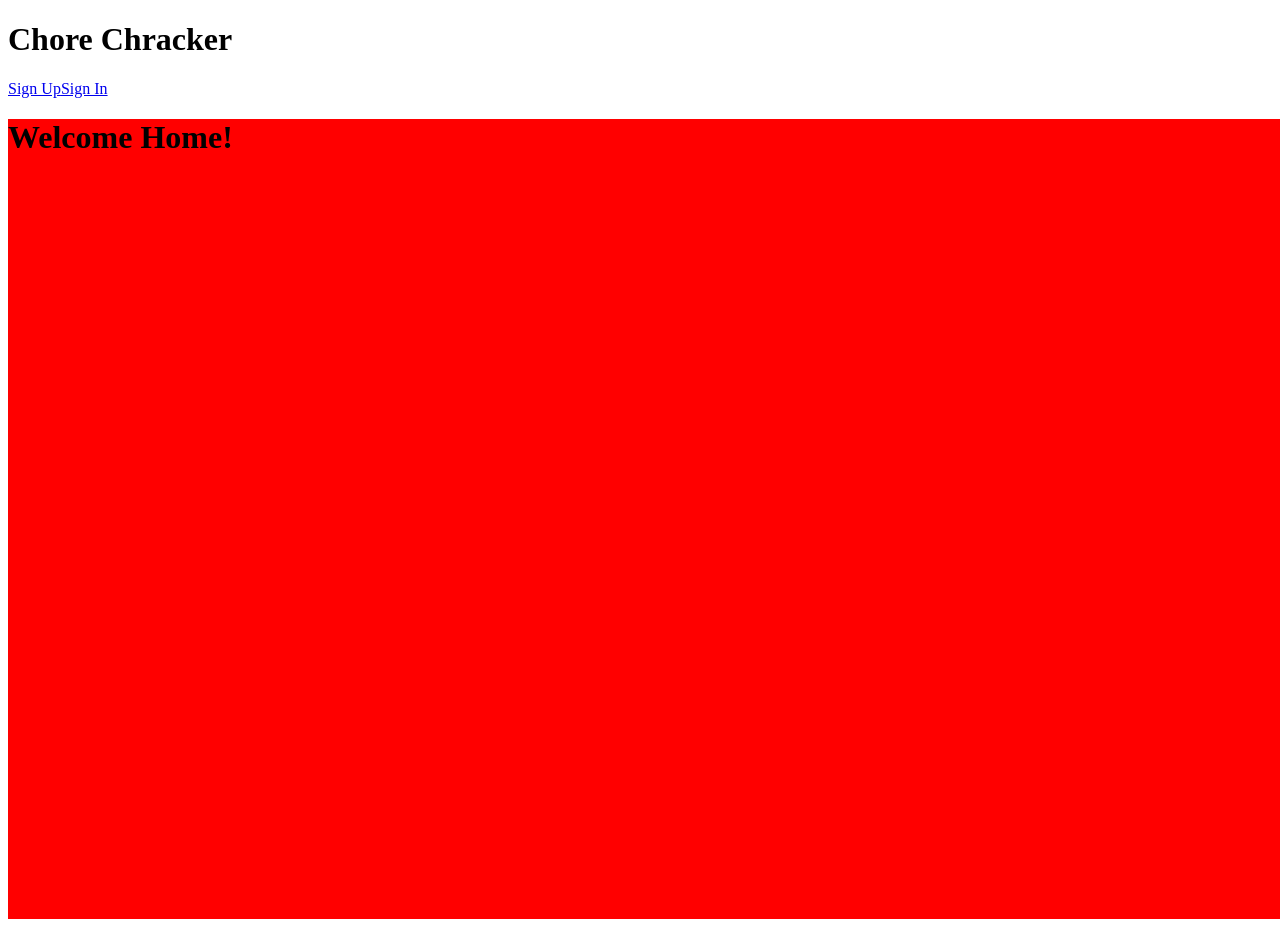
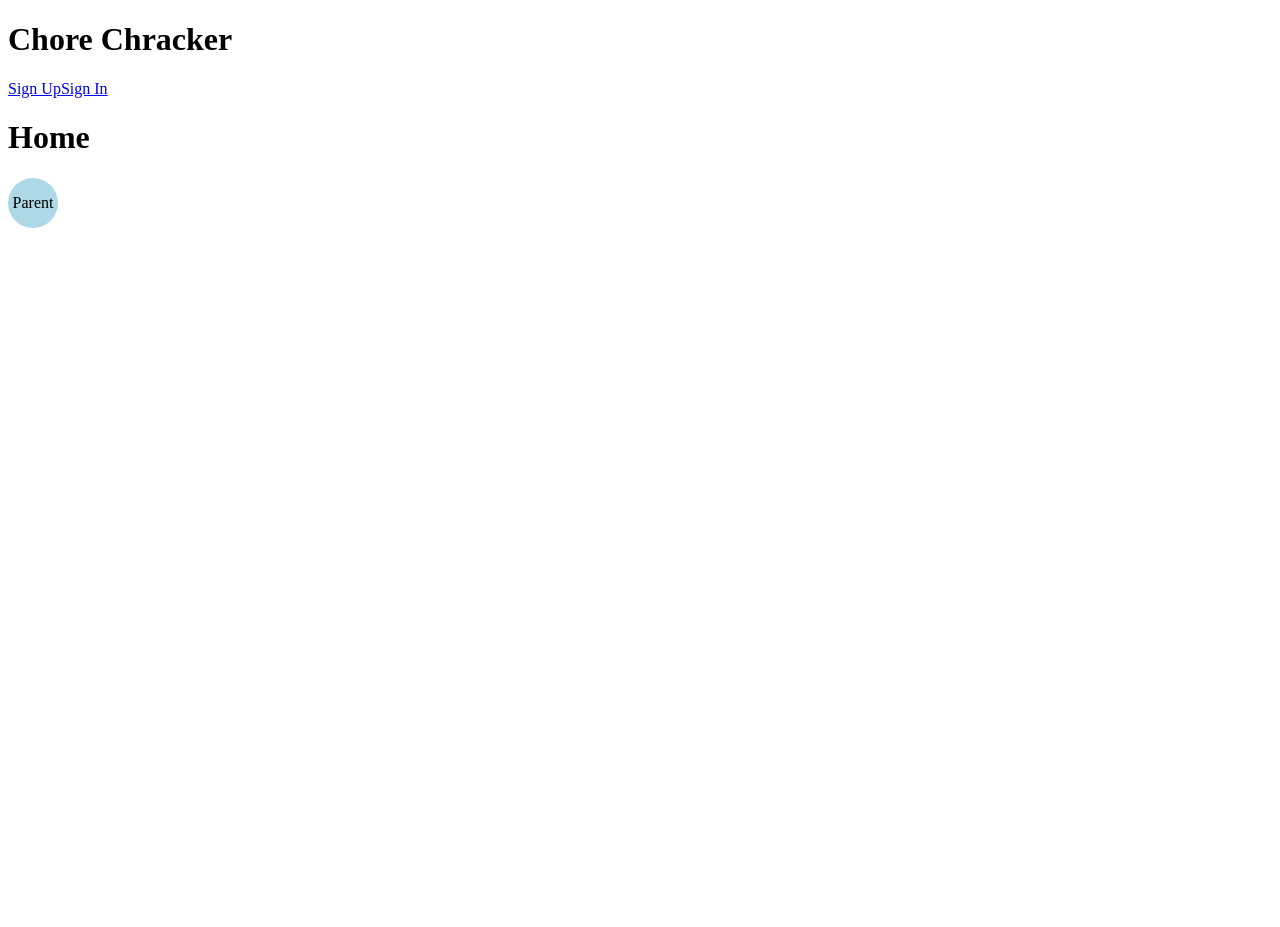
Before and after one commit to TheEPICturkey/ChoreChracker, a React (Create React App) app: page /home in a window 1280 px wide. After the commit the page ends 800 px from the top, so only its background shows below. Built offline with nearby package versions, Linux system fonts and the light colour scheme; no server answers.

Commit message:
add parent profile within home page

```diff
--- a/src/App.js
+++ b/src/App.js
@@ -33,7 +33,11 @@ import Navbar from './components/navigation/Navbar';
 import SignIn from './components/auth/SignIn';
 import SignUp from './components/auth/SignUp';
 import Home from './components/navigation/Home';
+import ParentProfile from './components/navigation/ParentProfile';
+import ParentHome from './components/navigation/ParentHome';
 import { AuthProvider } from './context/AuthContext';
+
+<Route path="/parent-home" element={<ParentHome />} />
 
 const App = () => {
   return (
@@ -45,6 +49,8 @@ const App = () => {
           <Route path="/sign-in" element={<SignIn />} />
           <Route path="/sign-up" element={<SignUp />} />
           <Route path="/home" element={<Home />} />
+          <Route path="/home/parent" element={<ParentProfile />} /> {/* New route for the ParentProfile component */}
+          <Route path="/parentHome" element={<ParentHome />} /> {/* New route for the ParentHome component */}
         </Routes>
       </Router>
     </AuthProvider>
--- a/src/components/navigation/Home.js
+++ b/src/components/navigation/Home.js
@@ -1,9 +1,11 @@
 import React from 'react';
+import ParentProfile from './ParentProfile';
 
 function Home() {
   return (
-    <div style={{ backgroundColor: 'red', height: '100vh', width: '100vw' }}>
-      <h1>Welcome Home!</h1>
+    <div>
+      <h1>Home</h1>
+      <ParentProfile />
     </div>
   );
 }
--- /dev/null
+++ b/src/components/navigation/ParentHome.js
@@ -0,0 +1,11 @@
+import React from 'react';
+
+function ParentHome() {
+  return (
+    <div>
+      Welcome to the Parent Home page!
+    </div>
+  );
+}
+
+export default ParentHome;
--- /dev/null
+++ b/src/components/navigation/ParentProfile.css
@@ -0,0 +1,18 @@
+.parent-profile {
+    display: flex;
+    justify-content: center;
+    align-items: center;
+    height: 100vh;
+    background-color: #2a9d49;
+  }
+
+  .profile-circle {
+    width: 50px;
+    height: 50px;
+    border-radius: 50%;
+    background-color: lightblue;
+    display: flex;
+    align-items: center;
+    justify-content: center;
+    cursor: pointer;
+  }
--- /dev/null
+++ b/src/components/navigation/ParentProfile.js
@@ -0,0 +1,19 @@
+import React from 'react';
+import { useNavigate } from 'react-router-dom';
+import './ParentProfile.css';
+
+function ParentProfile() {
+  const navigate = useNavigate();
+
+  const navigateToParentHome = () => {
+    navigate('/parent-home');
+  };
+
+  return (
+    <div className="profile-circle" onClick={navigateToParentHome}>
+      Parent
+    </div>
+  );
+}
+
+export default ParentProfile;
```
